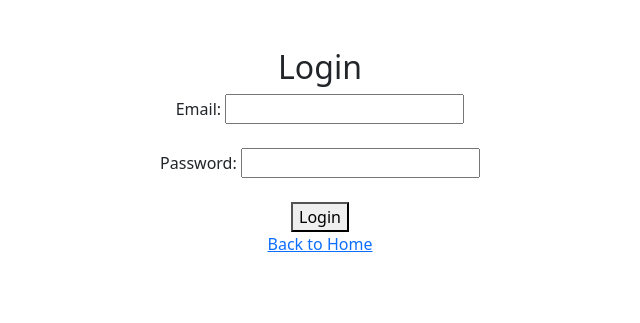
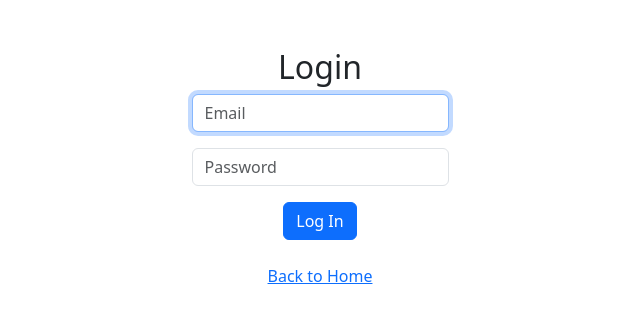
Before and after one commit to dellygzz/project3SEO, a Flask app: page /login in a window 1280 px wide. Shown: the part 56-379 px from the top of the page, without its empty margins (320-960 px from the left). Run offline with Flask 3, Linux system fonts and the light colour scheme.

Commit message:
Redesigned login and register pages

```diff
--- a/templates/layout.html
+++ b/templates/layout.html
@@ -33,8 +33,13 @@
             <div class="collapse navbar-collapse" id="navbarNavAltMarkup">
                 <div class="navbar-nav">
                     <a class="nav-link" href="/">Home</a>
+                    {% if 'user' not in session %}
                     <a class="nav-link" href="/login">Login</a>
                     <a class="nav-link" href="/register">Register</a>
+                    {% else %}
+                    <a class="nav-link" href="/dashboard">Dashboard</a>
+                    <a class="nav-link" href="/logout">Log Out</a>
+                    {% endif %}
                 </div>
             </div>
         </div>
--- a/templates/login.html
+++ b/templates/login.html
@@ -11,10 +11,19 @@ Log In
 <p style="color: red;">{{ message }}</p>
 {% endfor %}
 {% endwith %}
-<form method="POST">
-  Email: <input type="email" name="email" required><br><br>
-  Password: <input type="password" name="password" required><br><br>
-  <button type="submit">Login</button>
+<form method="post">
+  <div class="mb-3">
+    <input autocomplete="off" autofocus class="form-control mx-auto w-auto" id="email" name="email" placeholder="Email"
+      type="email" required>
+  </div>
+  <div class="mb-3">
+    <input class="form-control mx-auto w-auto" id="password" name="password" placeholder="Password" type="password"
+      required>
+  </div>
+  <button class="btn btn-primary" type="submit">Log In</button>
+  <div>
+  </div>
 </form>
+<br>
 <p><a href="/">Back to Home</a></p>
 {% endblock %}
```
Also changed, not shown: templates/register.html (+13 -4 lines), users.db.
